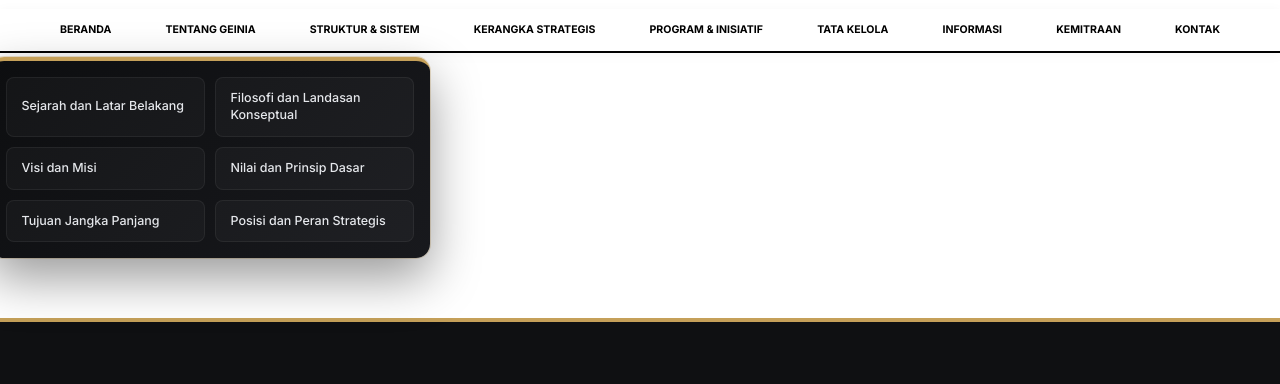
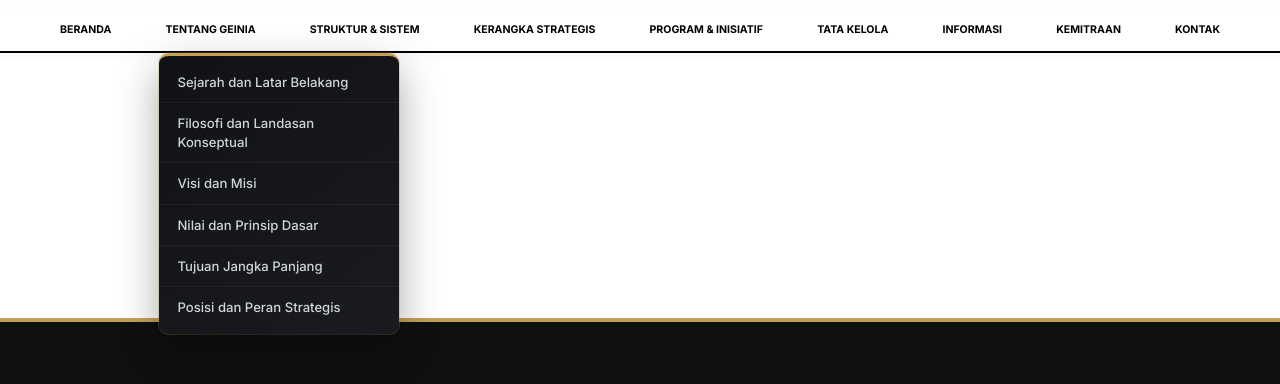
Before and after one commit to fajrimunawar/GEINIA-NASIONAL, a plain HTML site: page index.html in a window 1280 px wide. Both pictures are taken after a click on the link "TENTANG GEINIA". Shown: the part 156-540 px from the top of the page. Drawn offline with nearby package versions, Linux system fonts and the light colour scheme.

Commit message:
Update index.html

```diff
--- a/index.html
+++ b/index.html
@@ -210,7 +210,7 @@
             text-align: center;
         }
 
-        /* --- NAVIGASI & DESAIN BARU MEGA MENU GRID (BERBEDA, BERKELAS, BERWIBAWA) --- */
+        /* --- NAVIGASI & PENYESUAIAN POSISI SUB-MENU RAPI --- */
         nav {
             border-bottom: 2px solid var(--navy);
             background: #ffffff;
@@ -228,6 +228,7 @@
             justify-content: space-between;
             align-items: center;
             gap: 10px;
+            position: relative;
         }
 
         .nav-item {
@@ -254,66 +255,56 @@
         .nav-item:last-child .nav-link { padding-right: 0; }
         .nav-item:hover .nav-link { color: var(--color-gold); }
 
-        /* BENTUKAN BARU: MEGA MENU GRID KARTU MEWAH (BUKAN LIST KE BAWAH) */
+        /* KARTU SUB-MENU YANG MENYESUAIKAN POSISI DI BAWAH MASING-MASING MENU UTAMA */
         .dropdown {
             position: absolute;
-            top: calc(100% + 6px);
-            left: 50%;
-            transform: translateX(-50%) translateY(10px);
+            top: calc(100% + 2px);
+            left: 0;
             z-index: 1100;
-            background: linear-gradient(135deg, #0d0e10 0%, #18191d 100%);
-            width: 440px;
-            box-shadow: 0 20px 50px rgba(0, 0, 0, 0.4), 0 0 0 1px rgba(197, 160, 89, 0.3);
+            background: linear-gradient(145deg, #111215 0%, #1a1b20 100%);
+            min-width: 240px;
+            max-width: 280px;
+            box-shadow: 0 16px 40px rgba(0, 0, 0, 0.35), 0 0 0 1px rgba(197, 160, 89, 0.25);
             opacity: 0;
             visibility: hidden;
-            transition: all 0.3s cubic-bezier(0.16, 1, 0.3, 1);
-            border-radius: 14px;
-            border-top: 4px solid var(--color-gold);
-            padding: 16px;
-            display: grid;
-            grid-template-columns: repeat(2, 1fr);
-            gap: 10px;
+            transform: translateY(8px);
+            transition: all 0.25s cubic-bezier(0.16, 1, 0.3, 1);
+            border-radius: 10px;
+            border-top: 3px solid var(--color-gold);
+            padding: 6px 0;
         }
 
-        /* Penyesuaian agar menu di ujung kanan tetap aman di dalam layar */
-        .nav-item:nth-last-child(-n+3) .dropdown {
+        /* Penyesuaian khusus untuk menu-menu di bagian tengah/kanan agar posisinya sejajar rapi dan tidak keluar layar */
+        .nav-item:nth-child(n+5) .dropdown {
             left: auto;
             right: 0;
-            transform: translateY(10px);
         }
 
         .nav-item.dropdown-active > .dropdown {
             opacity: 1;
             visibility: visible;
-            transform: translateX(-50%) translateY(0);
-        }
-
-        .nav-item:nth-last-child(-n+3).dropdown-active > .dropdown {
             transform: translateY(0);
         }
 
         .dropdown a {
-            display: flex;
-            align-items: center;
-            padding: 12px 14px;
+            display: block;
+            padding: 11px 18px;
             text-decoration: none;
-            color: #e5e7eb;
-            font-size: 0.78rem;
+            color: #d1d5db;
+            font-size: 0.82rem;
             font-weight: 500;
-            line-height: 1.35;
-            background: rgba(255, 255, 255, 0.03);
-            border: 1px solid rgba(255, 255, 255, 0.06);
-            border-radius: 8px;
-            transition: all 0.25s ease;
+            line-height: 1.4;
+            border-bottom: 1px solid rgba(255, 255, 255, 0.05);
+            transition: all 0.2s ease;
             text-align: left;
         }
 
+        .dropdown a:last-child { border-bottom: none; }
+
         .dropdown a:hover {
-            background: linear-gradient(135deg, rgba(197, 160, 89, 0.2) 0%, rgba(197, 160, 89, 0.08) 100%);
-            border-color: var(--color-gold);
-            color: #ffffff;
-            transform: translateY(-2px);
-            box-shadow: 0 4px 12px rgba(197, 160, 89, 0.15);
+            background: rgba(197, 160, 89, 0.15);
+            color: var(--color-gold);
+            padding-left: 23px;
             font-weight: 600;
         }
 
@@ -519,13 +510,10 @@
                 border: none;
                 border-radius: 0;
                 padding: 0;
-                display: flex;
-                flex-direction: column;
-                gap: 0;
             }
             .nav-item.dropdown-active > .dropdown { max-height: 70vh; overflow-y: auto; }
-            .dropdown a { padding-left: 35px; color: #d1d5db; background: transparent; border: none; border-bottom: 1px solid rgba(255,255,255,0.05); border-radius: 0; }
-            .dropdown a:hover { background-color: rgba(197, 160, 89, 0.15); padding-left: 40px; color: var(--color-gold); transform: none; box-shadow: none; }
+            .dropdown a { padding-left: 35px; color: #d1d5db; }
+            .dropdown a:hover { background-color: rgba(197, 160, 89, 0.15); padding-left: 40px; color: var(--color-gold); }
             body::after {
                 content: '';
                 position: fixed;
```
